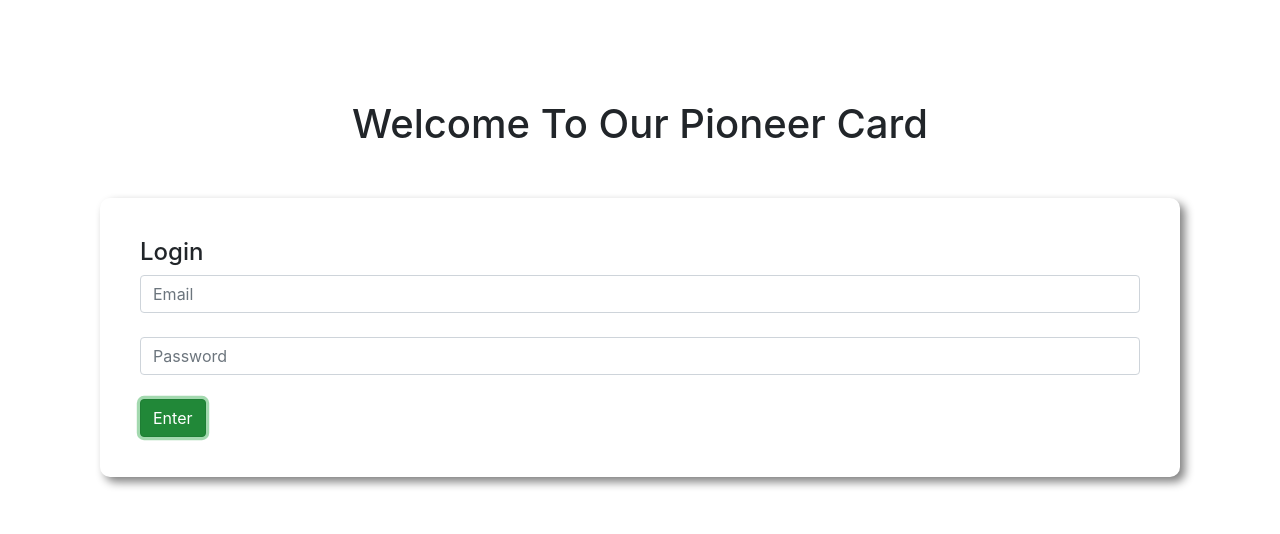
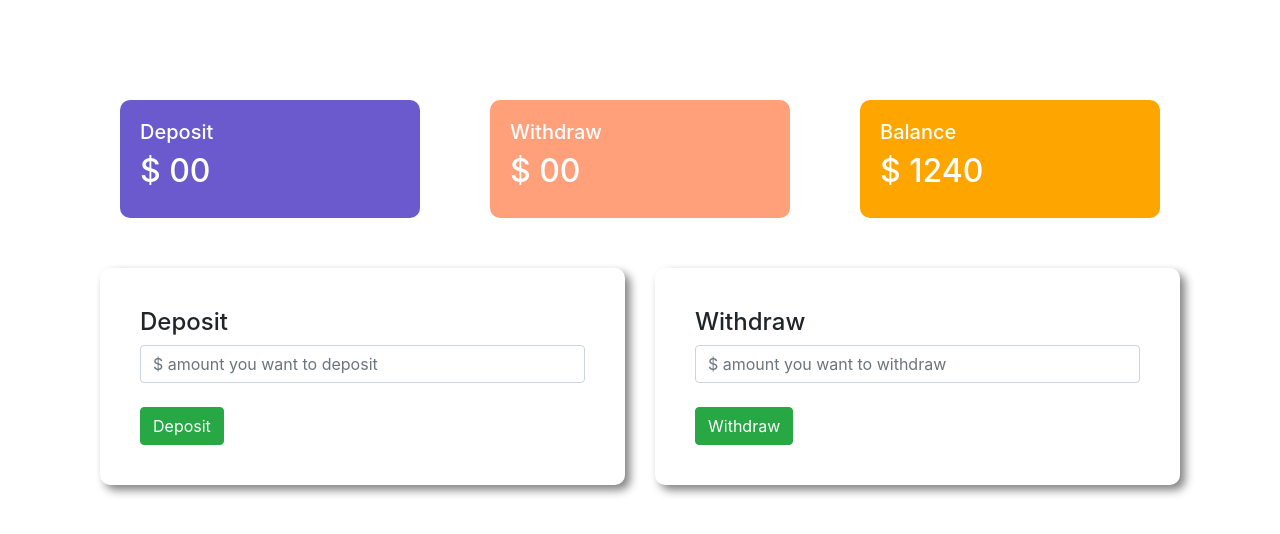
Before and after one commit to jonaidsharif/Pioneer-Bank, a plain HTML site: page index.html in a window 1280 px wide. Both pictures are taken after a click on the button "Enter". Drawn offline with nearby package versions, Linux system fonts and the light colour scheme.

Commit message:
something donegit add .

```diff
--- a/index.html
+++ b/index.html
@@ -1,34 +1,109 @@
-<!doctype html>
+<!DOCTYPE html>
 <html lang="en">
 <head>
-    <!-- Required meta tags -->
-    <meta charset="utf-8">
-    <meta name="viewport" content="width=device-width, initial-scale=1, shrink-to-fit=no">
-
-    <!-- Bootstrap CSS -->
-    <link rel="stylesheet" href="https://stackpath.bootstrapcdn.com/bootstrap/4.5.0/css/bootstrap.min.css" integrity="sha384-9aIt2nRpC12Uk9gS9baDl411NQApFmC26EwAOH8WgZl5MYYxFfc+NcPb1dKGj7Sk" crossorigin="anonymous">
-    <!-- Font Awesome -->
-    <link href="https://fonts.googleapis.com/css2?family=Poppins&display=swap" rel="stylesheet">
-    <!-- Css file -->
+    <meta charset="UTF-8">
+    <meta name="viewport" content="width=device-width, initial-scale=1.0">
+    <meta http-equiv="X-UA-Compatible" content="ie=edge">
+    <title>Pioneer Bank</title>
+    <link rel="stylesheet" href="https://stackpath.bootstrapcdn.com/bootstrap/4.3.1/css/bootstrap.min.css" integrity="sha384-ggOyR0iXCbMQv3Xipma34MD+dH/1fQ784/j6cY/iJTQUOhcWr7x9JvoRxT2MZw1T" crossorigin="anonymous">
     <link rel="stylesheet" href="style.css">
-    <title>Pioneer Bank</title>
 </head>
 <body>
-    <div class="login-area">
-      <h1 class="text-center">Welcome To Our Pioneer Card</h1>
+    <div id="login-area">
+        <h1 class="text-center">Welcome to Pioneer Bank</h1>
         <div class="submit-area">
             <h4>Login</h4>
             <input type="text" class="form-control" placeholder="Email">
             <br>
-        <input class="form-control" type="password" name="" id="" placeholder="Password">
+            <input type="password" class="form-control" placeholder="Password">
             <br>
-        <button class="btn btn-success">Enter</button>
+            <button id="login" class="btn btn-success">Enter</button>
         </div>
     </div>
-    <!-- Optional JavaScript -->
-    <!-- jQuery first, then Popper.js, then Bootstrap JS -->
-    <script src="https://code.jquery.com/jquery-3.5.1.slim.min.js" integrity="sha384-DfXdz2htPH0lsSSs5nCTpuj/zy4C+OGpamoFVy38MVBnE+IbbVYUew+OrCXaRkfj" crossorigin="anonymous"></script>
-    <script src="https://cdn.jsdelivr.net/npm/popper.js@1.16.0/dist/umd/popper.min.js" integrity="sha384-Q6E9RHvbIyZFJoft+2mJbHaEWldlvI9IOYy5n3zV9zzTtmI3UksdQRVvoxMfooAo" crossorigin="anonymous"></script>
-    <script src="https://stackpath.bootstrapcdn.com/bootstrap/4.5.0/js/bootstrap.min.js" integrity="sha384-OgVRvuATP1z7JjHLkuOU7Xw704+h835Lr+6QL9UvYjZE3Ipu6Tp75j7Bh/kR0JKI" crossorigin="anonymous"></script>
+    <div id="transaction-area">
+        <div class="row">
+            <div class="col-md-4">
+                <div class="deposit status">
+                    <h5>Deposit</h5>
+                    <h2>$ <span id="currentDeposit">00</span></h2>
+                </div>
+            </div>
+            <div class="col-md-4">
+                <div class="withdraw status">
+                    <h5>Withdraw</h5>
+                    <h2>$ <span id="currentWithdraw">00</span></h2>
+                </div>
+            </div>
+            <div class="col-md-4">
+                <div class="balance status">
+                    <h5>Balance</h5>
+                    <h2>$ <span id="currentBalance">1240</span></h2>
+                </div>
+            </div>
+        </div>
+        <div class="row">
+            <div class="col-md-6">
+                <div class="submit-area">
+                    <h4>Deposit</h4>
+                    <input id="depositAmount" type="text" class="form-control" placeholder="$ amount you want to deposit">
+                    <br>
+                    <button id="addDeposit" class="btn btn-success">Deposit</button>
+                </div>
+            </div>
+            <div class="col-md-6">
+                <div class="submit-area">
+                    <h4>Withdraw</h4>
+                    <input id="withdrawAmount" type="text" class="form-control" placeholder="$ amount you want to withdraw">
+                    <br>
+                    <button id="addWithdraw" class="btn btn-success">Withdraw</button>
+                </div>
+            </div>
+        </div>
+    </div>
+    <script>
+        // login button event handler
+        const loginBtn = document.getElementById("login");
+        loginBtn.addEventListener("click", function(){
+            const loginArea = document.getElementById("login-area");
+            loginArea.style.display = "none";
+            const transactionArea = document.getElementById("transaction-area");
+            transactionArea.style.display = "block";
+        })
+
+        //deposit button event handler
+        const depositBtn = document.getElementById("addDeposit");
+        depositBtn.addEventListener("click", function(){
+            const depositNumber = getInputNumber("depositAmount");
+
+            updateSpanText("currentDeposit", depositNumber);
+            updateSpanText("currentBalance", depositNumber);
+
+            document.getElementById("depositAmount").value = "";
+        })
+
+        // withdraw button event handler
+        const withdrawBtn = document.getElementById("addWithdraw");
+        withdrawBtn.addEventListener("click", function(){
+            const withdrawNumber = getInputNumber("withdrawAmount");
+
+            updateSpanText("currentWithdraw", withdrawNumber);
+            updateSpanText("currentBalance", -1 * withdrawNumber);
+
+            document.getElementById("withdrawAmount").value = ""
+        })
+
+        function getInputNumber(id){
+            const amount = document.getElementById(id).value;
+            const amountNumber = parseFloat(amount);
+            return amountNumber;
+        }
+
+        function updateSpanText(id, addedNumber){
+            const current = document.getElementById(id).innerText;
+            const currentNumber = parseFloat(current);
+            const totalAmount = addedNumber + currentNumber;
+            document.getElementById(id).innerText = totalAmount;
+        }
+    </script>
 </body>
 </html>
--- a/style.css
+++ b/style.css
@@ -7,3 +7,21 @@ body{
     border-radius: 10px;
     box-shadow: 5px 5px 10px gray;
 }
+.transaction-area{
+    display: none;
+}
+.status{
+    margin: 0 20px;
+    padding: 20px;
+    color: white;
+    border-radius: 10px;
+}
+.deposit{
+    background-color: slateblue;
+}
+.withdraw{
+    background-color: lightsalmon;
+}
+.balance{
+    background-color: orange !important;
+}
```
Lines whose indentation alone changed are shown as unchanged.
